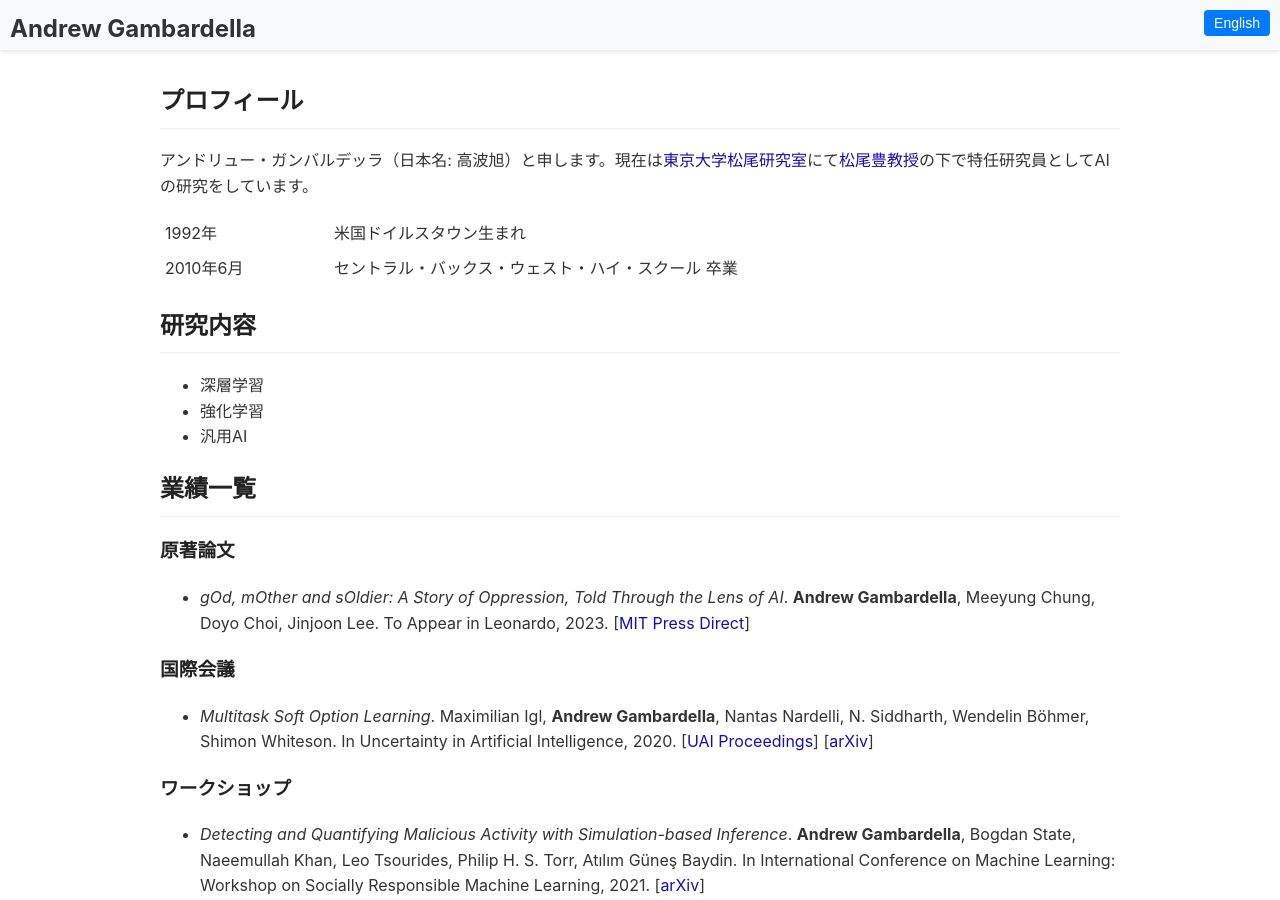
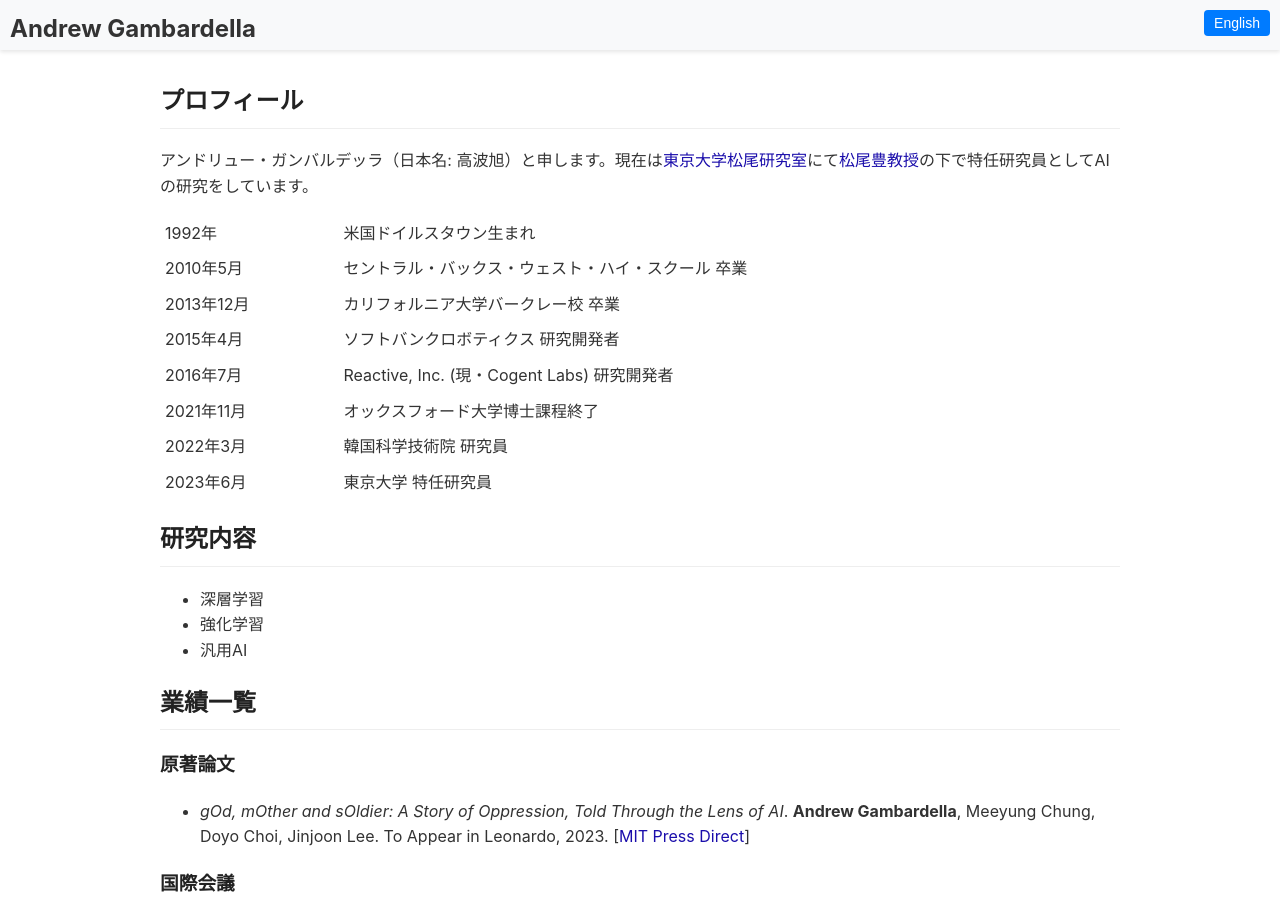
Before and after one commit to atgambardella/atgambardella.github.io, a Jekyll site: the page built from ja/index.md, in a window 1280 px wide and 900 px high. Built offline with Jekyll 4.4.1, drawn with Linux system fonts in a browser that asks for light colours; a script that is not in the unit is left out; our own code applies the rules of GitHub Pages for plain Markdown files.

Commit message:
add details to profile

```diff
--- a/_includes/profile_table.html
+++ b/_includes/profile_table.html
@@ -4,8 +4,32 @@
     <td>米国ドイルスタウン生まれ</td>
   </tr>
   <tr>
-    <td>2010年6月</td>
+    <td>2010年5月</td>
     <td>セントラル・バックス・ウェスト・ハイ・スクール 卒業</td>
+  </tr>
+  <tr>
+    <td>2013年12月</td>
+    <td>カリフォルニア大学バークレー校  卒業</td>
+  </tr>
+  <tr>
+    <td>2015年4月</td>
+    <td>ソフトバンクロボティクス 研究開発者</td>
+  </tr>
+  <tr>
+    <td>2016年7月</td>
+    <td>Reactive, Inc. (現・Cogent Labs) 研究開発者</td>
+  </tr>
+  <tr>
+    <td>2021年11月</td>
+    <td>オックスフォード大学博士課程終了</td>
+  </tr>
+  <tr>
+    <td>2022年3月</td>
+    <td>韓国科学技術院 研究員</td>
+  </tr>
+  <tr>
+    <td>2023年6月</td>
+    <td>東京大学 特任研究員</td>
   </tr>
   <!-- Add more rows as needed -->
 </table>
```
